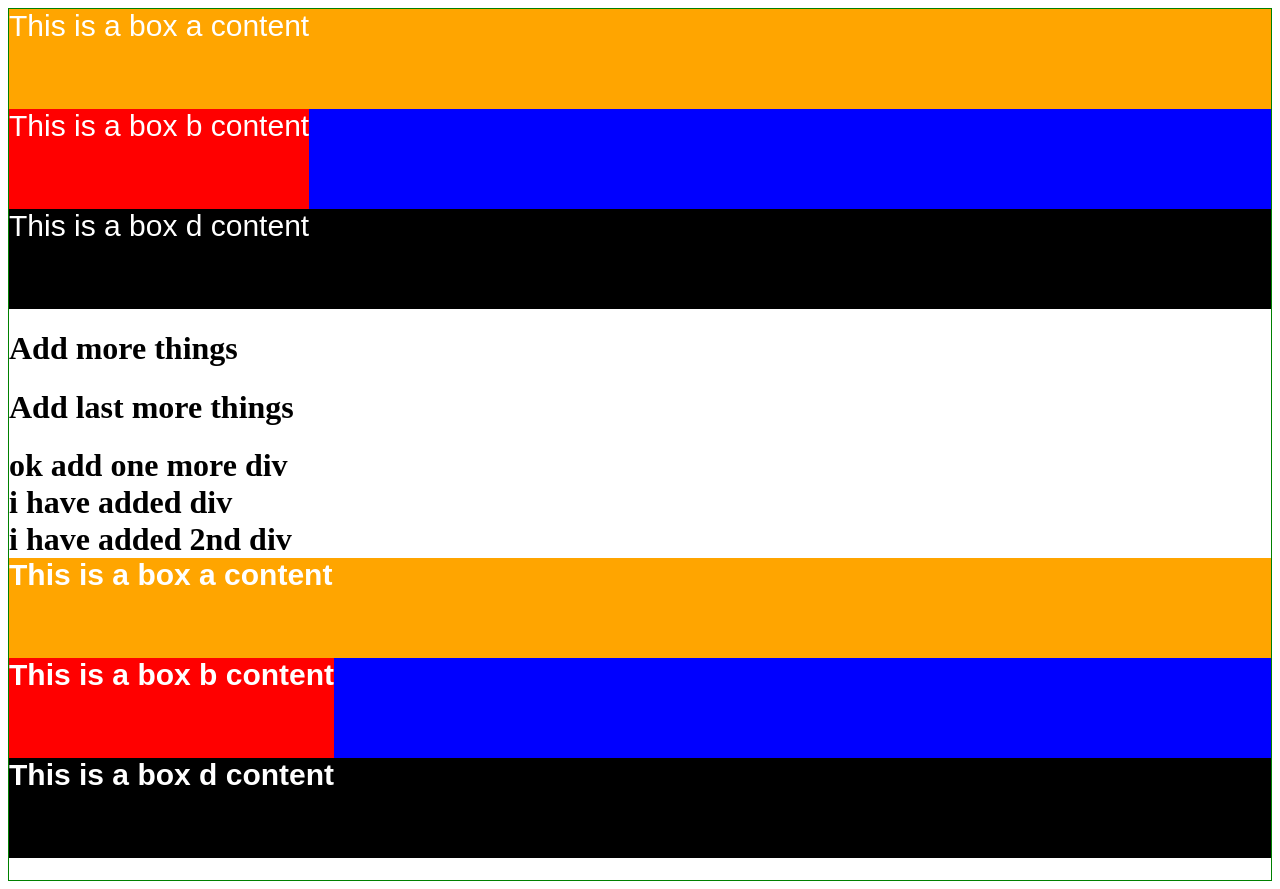
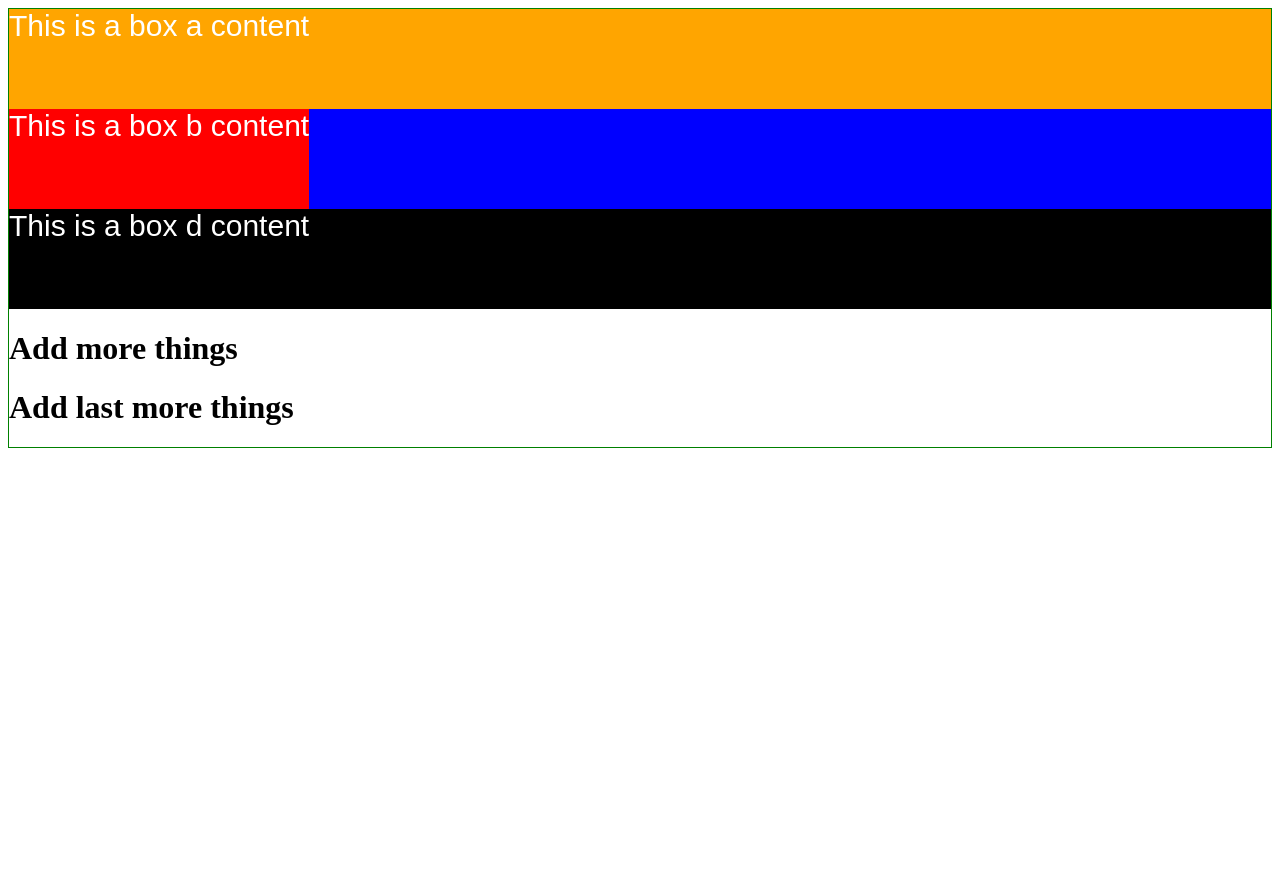
Before and after one commit to Janusath/LIC, a plain HTML site: page index.html in a window 1280 px wide. After the commit the page ends 800 px from the top, so only its background shows below. Drawn offline with Linux system fonts and the light colour scheme.

Commit message:
more more  of more updated

```diff
--- a/index.html
+++ b/index.html
@@ -18,12 +18,5 @@
 
 <h1> Add last more things</h1>
 
-    <h1>ok add one more div</h>
-<div> i have added div </div>
-<div> i have added 2nd div </div>
-<div class="box-a">This is a box a content</div>
-<div class="box-b">This is a box b content</div>
-<div class="box-c">This is a box c content</div>
-<div class="box-d">This is a box d content</div>
 </body>
 </html>
```
